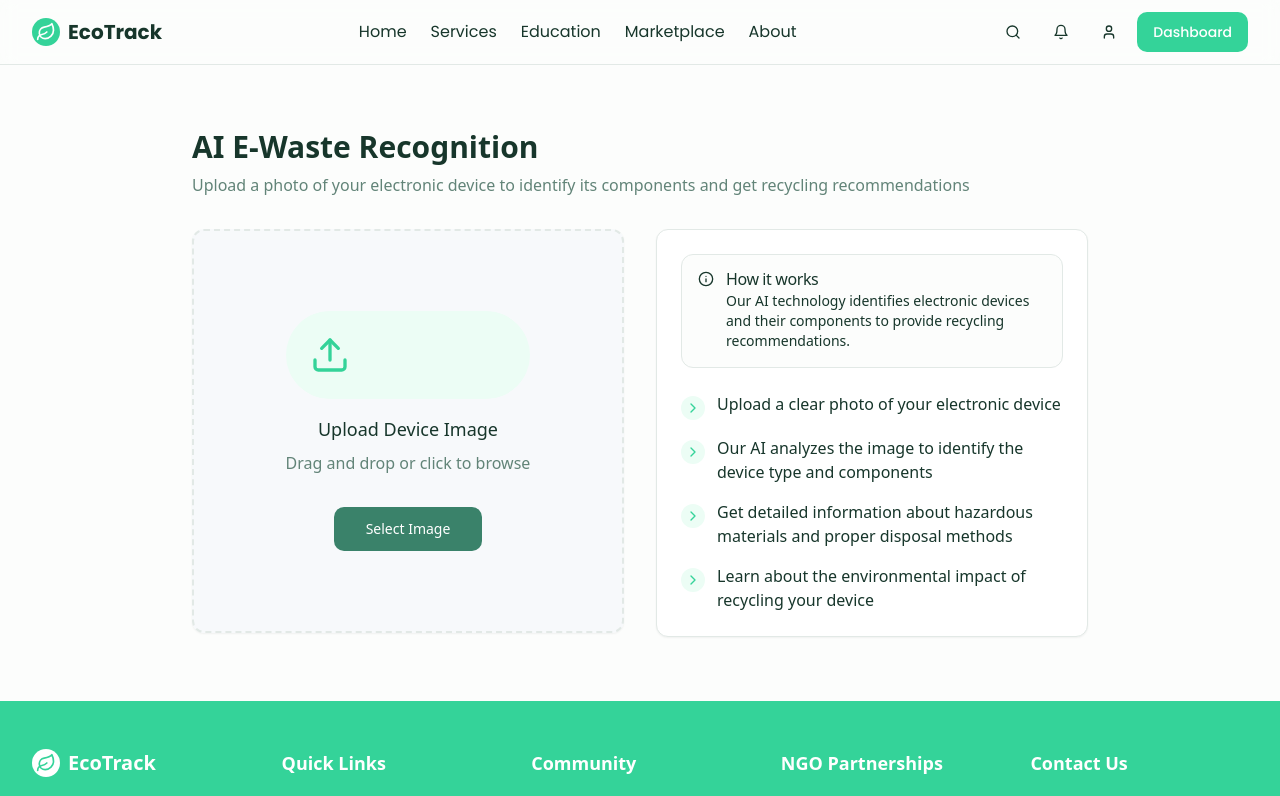
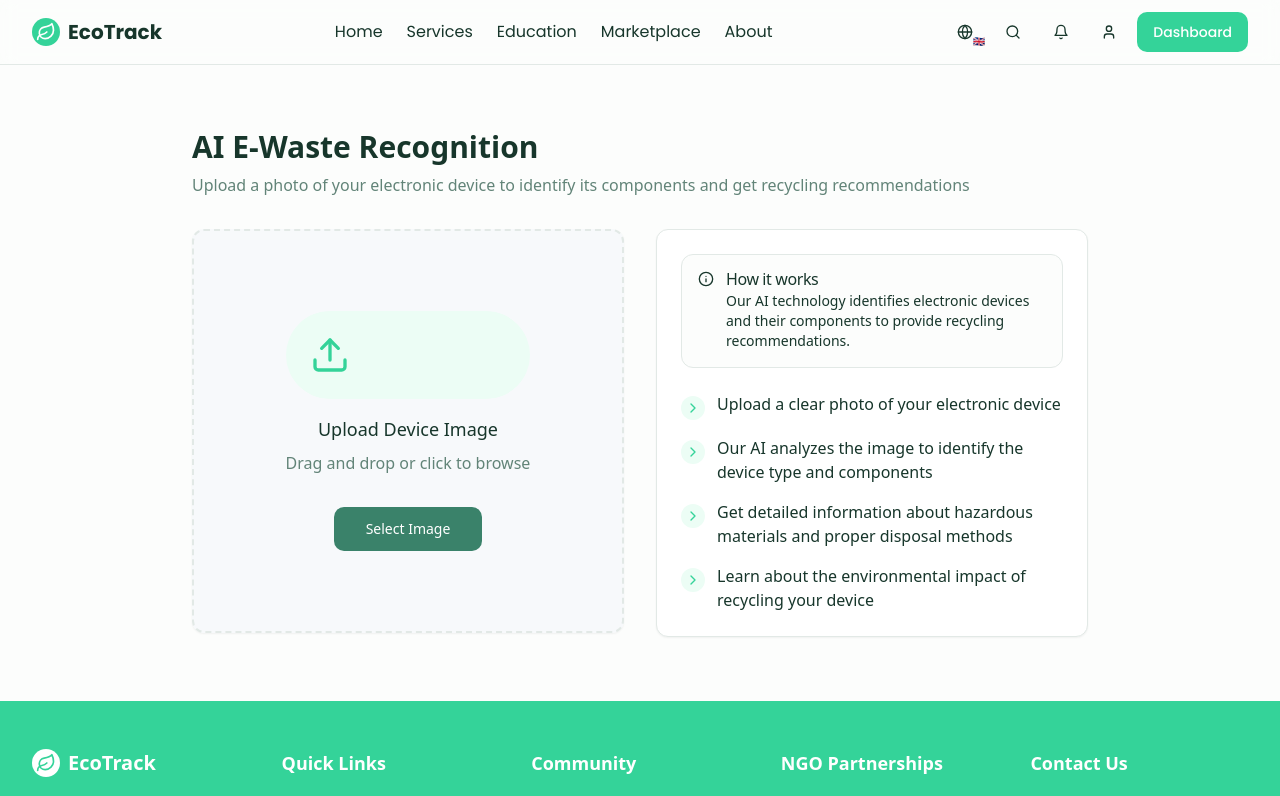
Before and after one commit to vasavya2007/eco-track-recycle-ai, a React (Vite) app: page /upload in a window 1280 px wide. Shown: the top 796 px of the page. Built offline with nearby package versions, Linux system fonts and the light colour scheme.

Commit message:
Add language selection
Implement language selection functionality with multiple language options.

```diff
--- a/src/App.tsx
+++ b/src/App.tsx
@@ -11,11 +11,13 @@ import SchedulePickup from "./pages/SchedulePickup";
 import Education from "./pages/Education";
 import Profile from "./pages/Profile";
 import NotFound from "./pages/NotFound";
+import { LanguageProvider } from "./contexts/LanguageContext";
 
 const queryClient = new QueryClient();
 
 const App = () => (
   <QueryClientProvider client={queryClient}>
+    <LanguageProvider>
       <TooltipProvider>
         <Toaster />
         <Sonner />
@@ -32,6 +34,7 @@ const App = () => (
           </Routes>
         </BrowserRouter>
       </TooltipProvider>
+    </LanguageProvider>
   </QueryClientProvider>
 );
 
--- /dev/null
+++ b/src/components/layout/LanguageSelector.tsx
@@ -0,0 +1,41 @@
+
+import React from 'react';
+import { Globe } from 'lucide-react';
+import { languages, useLanguage } from '@/contexts/LanguageContext';
+import {
+  DropdownMenu,
+  DropdownMenuContent,
+  DropdownMenuItem,
+  DropdownMenuTrigger,
+} from "@/components/ui/dropdown-menu";
+import { Button } from "@/components/ui/button";
+
+const LanguageSelector = () => {
+  const { language, setLanguage } = useLanguage();
+
+  return (
+    <DropdownMenu>
+      <DropdownMenuTrigger asChild>
+        <Button variant="ghost" size="icon" className="relative">
+          <Globe className="h-5 w-5" />
+          <span className="absolute bottom-0 right-0 text-[10px]">
+            {language.flag}
+          </span>
+        </Button>
+      </DropdownMenuTrigger>
+      <DropdownMenuContent align="end" className="w-56 bg-background">
+        {languages.map((lang) => (
+          <DropdownMenuItem
+            key={lang.code}
+            className="flex items-center gap-2 cursor-pointer"
+            onClick={() => setLanguage(lang)}
+          >
+            <span className="text-base mr-1">{lang.flag}</span> {lang.name}
+          </DropdownMenuItem>
+        ))}
+      </DropdownMenuContent>
+    </DropdownMenu>
+  );
+};
+
+export default LanguageSelector;
--- a/src/components/layout/Navbar.tsx
+++ b/src/components/layout/Navbar.tsx
@@ -15,6 +15,7 @@ import {
   DropdownMenuItem,
   DropdownMenuTrigger,
 } from "@/components/ui/dropdown-menu";
+import LanguageSelector from './LanguageSelector';
 
 const Navbar = () => {
   return (
@@ -49,6 +50,8 @@ const Navbar = () => {
 
         {/* User Actions */}
         <div className="flex items-center gap-2">
+          <LanguageSelector />
+
           <Button variant="ghost" size="icon" className="hidden md:flex">
             <Search className="h-5 w-5" />
           </Button>
--- /dev/null
+++ b/src/contexts/LanguageContext.tsx
@@ -0,0 +1,47 @@
+
+import React, { createContext, useState, useContext, ReactNode } from 'react';
+
+type Language = {
+  code: string;
+  name: string;
+  flag: string;
+};
+
+export const languages: Language[] = [
+  { code: 'en', name: 'English', flag: '🇬🇧' },
+  { code: 'es', name: 'Español', flag: '🇪🇸' },
+  { code: 'fr', name: 'Français', flag: '🇫🇷' },
+  { code: 'de', name: 'Deutsch', flag: '🇩🇪' },
+  { code: 'it', name: 'Italiano', flag: '🇮🇹' },
+  { code: 'pt', name: 'Português', flag: '🇵🇹' },
+  { code: 'ru', name: 'Русский', flag: '🇷🇺' },
+  { code: 'zh', name: '中文', flag: '🇨🇳' },
+  { code: 'ja', name: '日本語', flag: '🇯🇵' },
+  { code: 'hi', name: 'हिन्दी', flag: '🇮🇳' },
+  { code: 'ar', name: 'العربية', flag: '🇸🇦' },
+];
+
+type LanguageContextType = {
+  language: Language;
+  setLanguage: (language: Language) => void;
+};
+
+const LanguageContext = createContext<LanguageContextType | undefined>(undefined);
+
+export const LanguageProvider = ({ children }: { children: ReactNode }) => {
+  const [language, setLanguage] = useState<Language>(languages[0]);
+
+  return (
+    <LanguageContext.Provider value={{ language, setLanguage }}>
+      {children}
+    </LanguageContext.Provider>
+  );
+};
+
+export const useLanguage = () => {
+  const context = useContext(LanguageContext);
+  if (context === undefined) {
+    throw new Error('useLanguage must be used within a LanguageProvider');
+  }
+  return context;
+};
```
Lines whose indentation alone changed are shown as unchanged.
